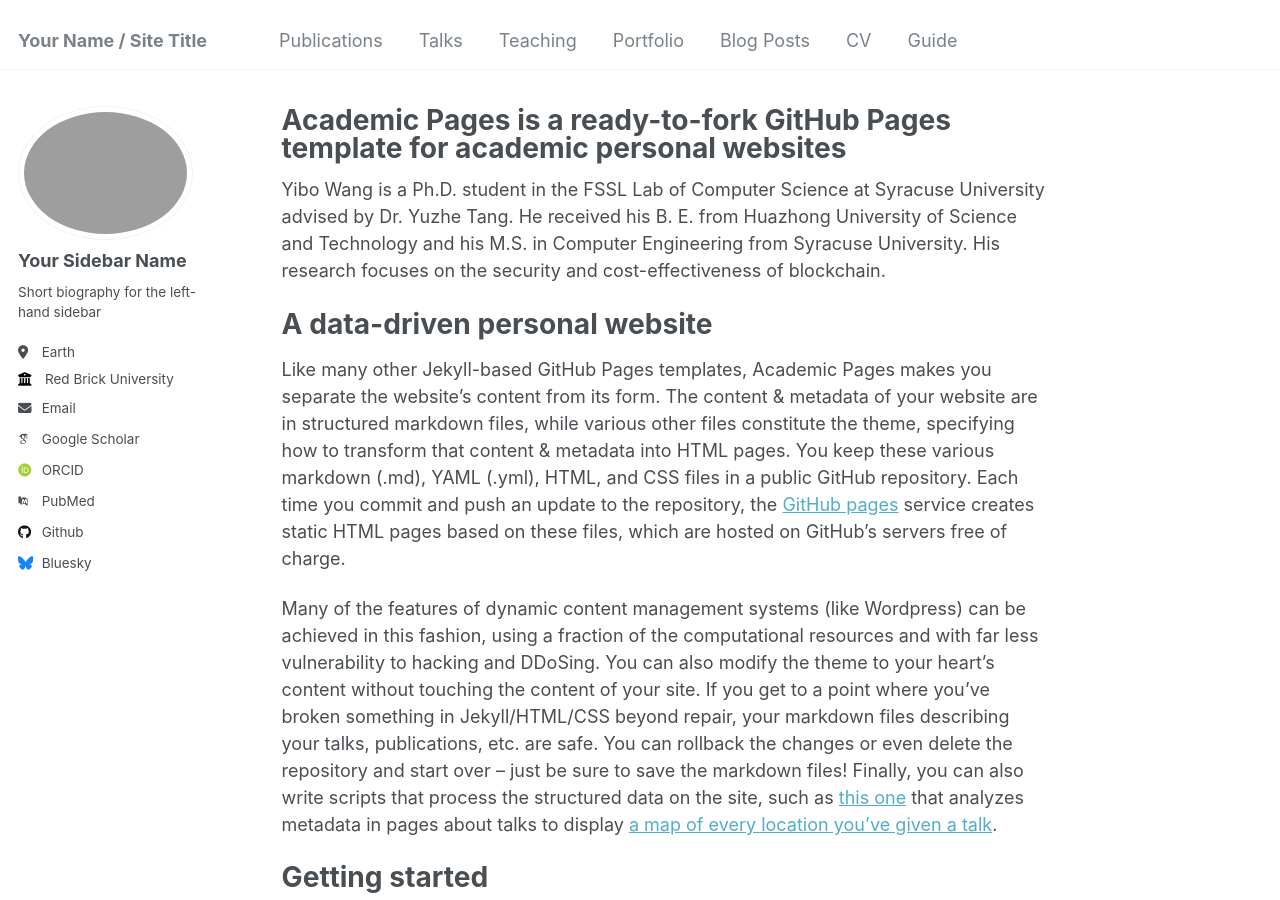
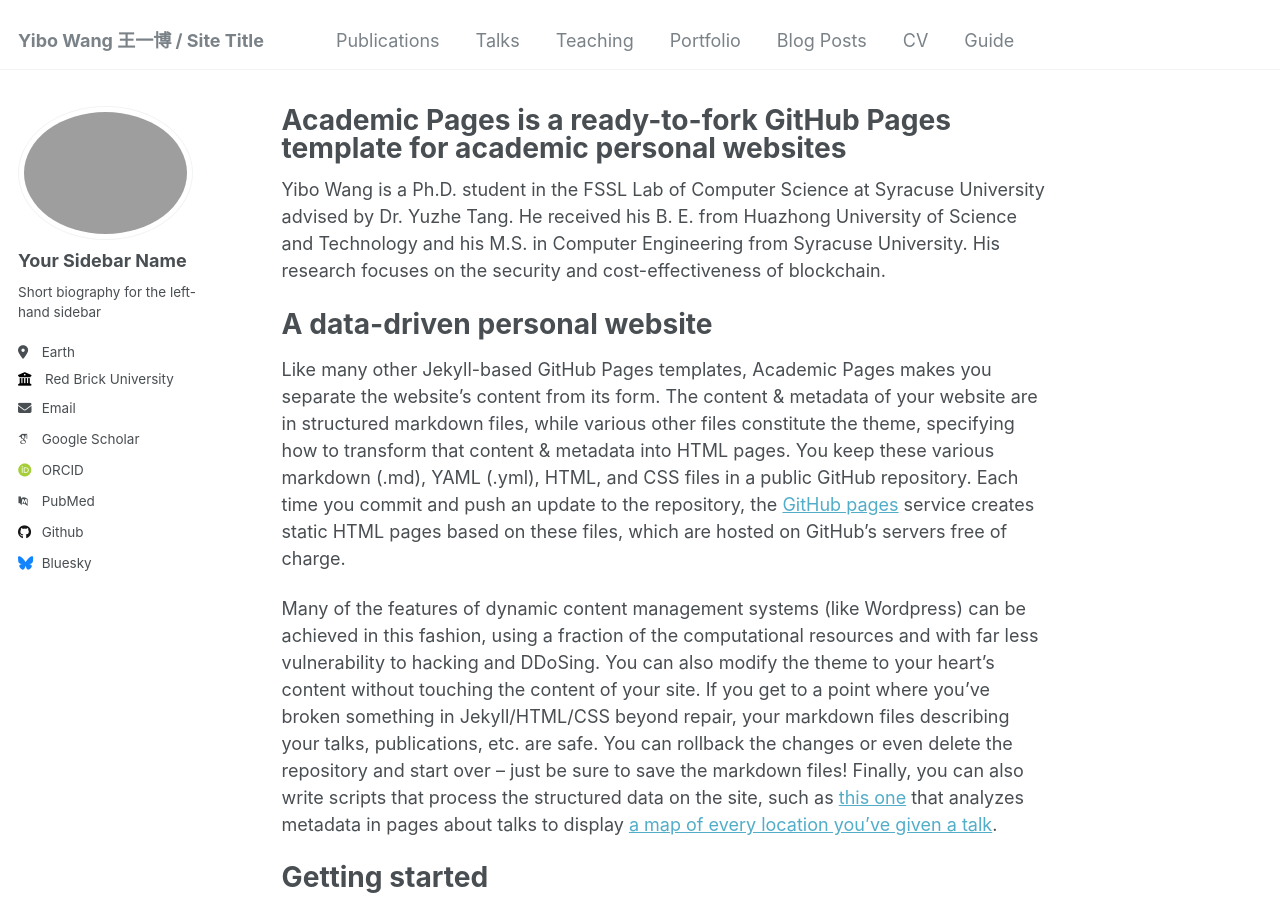
Before and after one commit to wangyibo0308/wangyibo0308.github.io, a Jekyll site: the page built from _pages/about.md, in a window 1280 px wide and 900 px high. Built offline with Jekyll 4.4.1, drawn with Linux system fonts in a browser that asks for light colours; some web fonts are replaced.

Commit message:
Update _config.yml

```diff
--- a/_config.yml
+++ b/_config.yml
@@ -8,7 +8,7 @@
 
 # Basic Site Settings
 locale                   : "en-US"
-title                    : "Your Name / Site Title"
+title                    : "Yibo Wang 王一博 / Site Title"
 title_separator          : "-"
 name                     : &name "Your Name"
 description              : &description "personal description"
```
